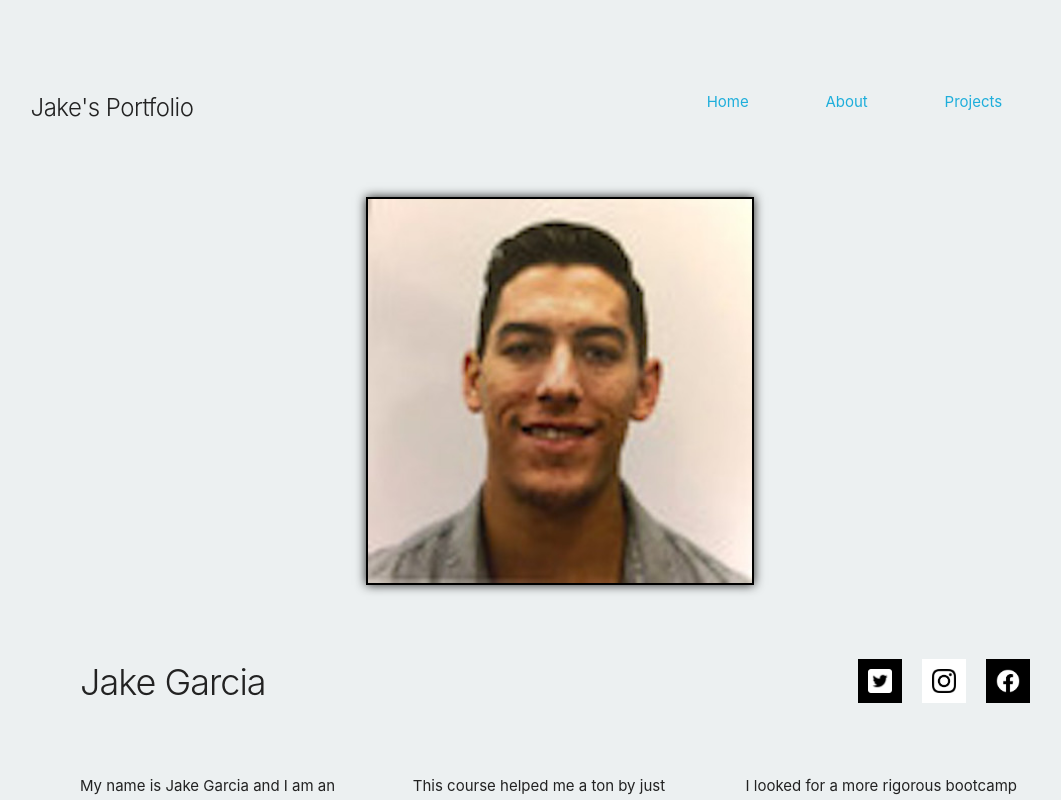
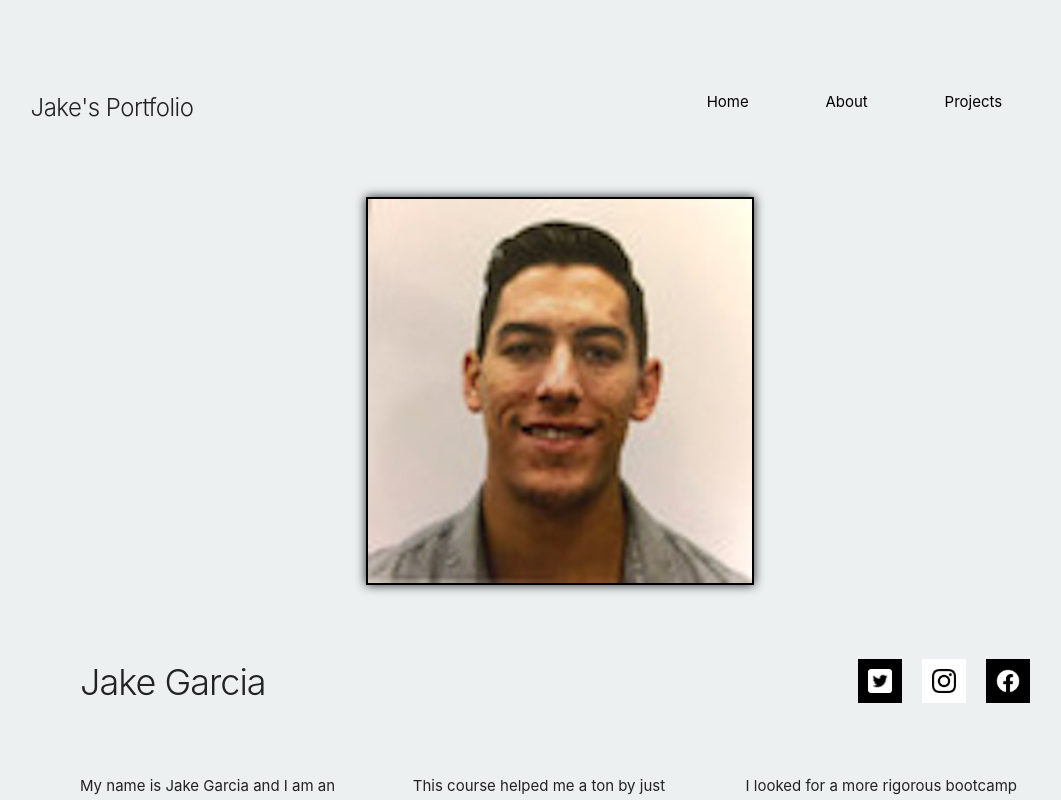
Before and after one commit to jgarcia4444/portfolio, a React (Create React App) app: page /about in a window 1280 px wide. Shown: the top 800 px of the page, without its empty margins (80-1141 px from the left). Built offline with nearby package versions, Linux system fonts and the light colour scheme.

Commit message:
The nav links are now stylized properly for regular active hover and visited.

```diff
--- a/src/App.css
+++ b/src/App.css
@@ -29,7 +29,25 @@ body {
   margin: auto 0 auto 10%;
 }
 
-.nav-item>a {
+.nav-links {
+  text-decoration: none;
+  color: black;
+}
+
+.nav-links:hover {
+  text-decoration: underline;
+  color: #555;
+  text-shadow: 0 0 3px black;
+}
+
+.nav-links:active {
+  text-decoration: none;
+  color: black;
+  text-shadow: none;
+}
+
+.nav-links:visited {
+  color: black;
   text-decoration: none;
 }
 
--- a/src/components/About.js
+++ b/src/components/About.js
@@ -1,6 +1,5 @@
 import React from 'react';
 import {socialIcons} from '../data';
-import { NavLink } from 'react-router-dom';
 
 const About = (props) => {
     return (
--- a/src/components/Home.js
+++ b/src/components/Home.js
@@ -1,5 +1,5 @@
 import React from 'react';
-import projects from '../data.js';
+import { projects } from '../data.js';
 import { NavLink } from 'react-router-dom';
 const Home = (props) => {
     return (
--- a/src/components/NavBar.js
+++ b/src/components/NavBar.js
@@ -7,13 +7,13 @@ const NavBar = (props) => {
             <h5 className="nav-title">Jake's Portfolio</h5>
             <ul className="nav-items-container">
                 <li className="nav-item">
-                    <Link to="/">Home</Link>
+                    <Link className="nav-links" to="/">Home</Link>
                 </li>
                 <li className="nav-item">
-                    <Link to="/about">About</Link>
+                    <Link className="nav-links" to="/about">About</Link>
                 </li>
                 <li className="nav-item">
-                    <Link to="/projects">Projects</Link>
+                    <Link className="nav-links" to="/projects">Projects</Link>
                 </li>
             </ul>
         </div>
```
